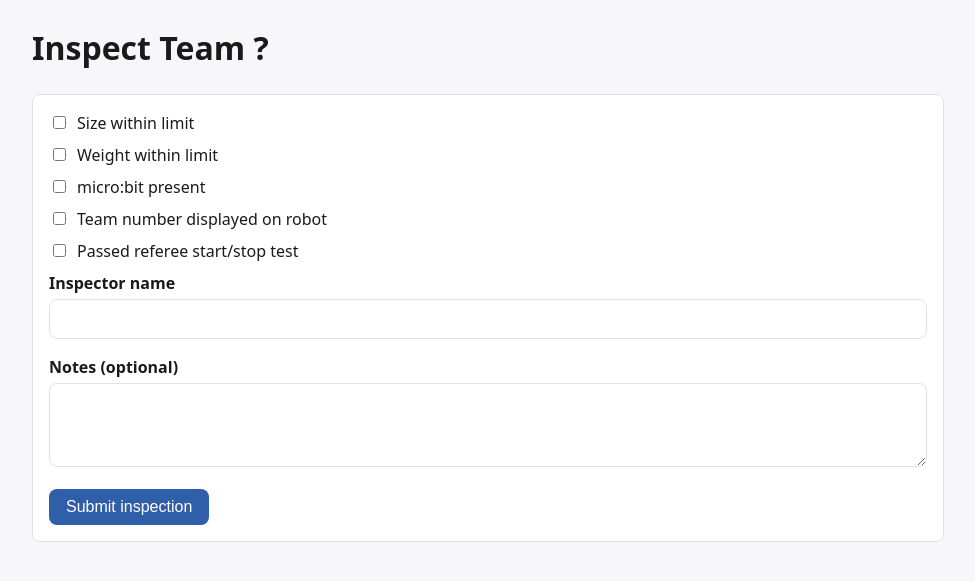
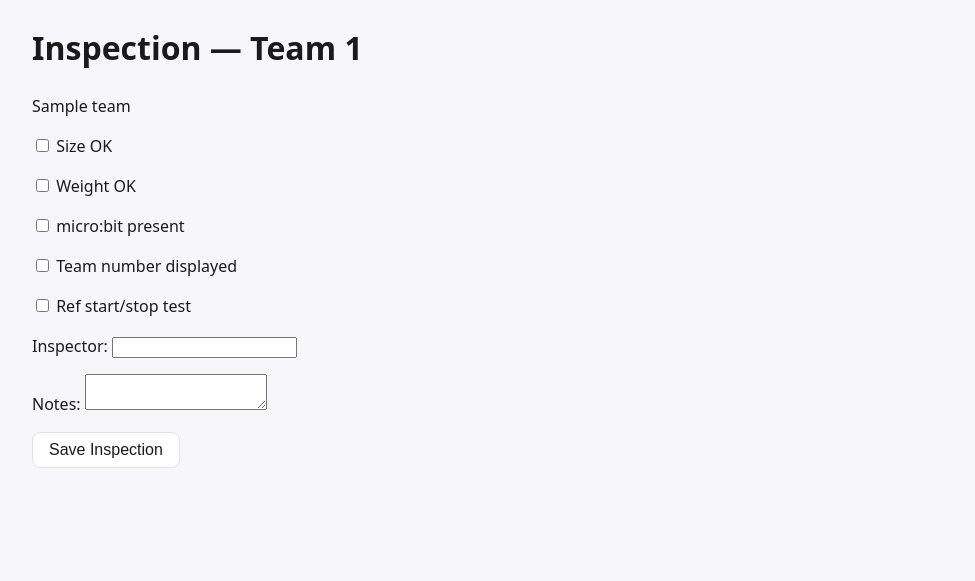
Before and after one commit to Krishlin/RoboticsCompWebsite, a Flask app: page /checkin/inspect/1 in a window 1280 px wide. Shown: the part 51-632 px from the top of the page, without its empty margins (152-1127 px from the left). Run offline with Flask 3, Linux system fonts and the light colour scheme; tables that the repository leaves empty hold one stand-in row (values such as "Sample post").

Commit message:
Add inspection and reinspection workflow

```diff
--- a/app/checkin/routes.py
+++ b/app/checkin/routes.py
@@ -2,13 +2,12 @@
 # Check-in list (one tap per team), and the inspection checklist
 # (pass/fail, timestamped, re-inspection allowed with both attempts kept).
 
-from flask import render_template
 
-from app.fake_data import TEAMS, INSPECTIONS, get_team
+from flask import render_template, redirect, url_for, request
 from app.checkin import checkin_bp
 from app.db import db
-from app.models import Team
-from flask import render_template, redirect, url_for
+from app.models import Team, Inspection
+
 
 @checkin_bp.route("/")
 def checkin_list():
@@ -36,14 +35,67 @@ def check_in_team(team_id):
 
 @checkin_bp.route("/inspect/<int:team_number>", methods=["GET", "POST"])
 def inspection_form(team_number):
-    # TODO(Shivani): on POST, save a new Inspection row. For now this just
-    # shows the form.
-    team = get_team(team_number)
-    return render_template("checkin/inspection_form.html", team=team)
+    team = Team.query.filter_by(team_number=team_number).first_or_404()
+
+    if request.method == "POST":
+        size_ok = "size_ok" in request.form
+        weight_ok = "weight_ok" in request.form
+        microbit_present = "microbit_present" in request.form
+        team_number_displayed = "team_number_displayed" in request.form
+        ref_start_stop_test = "ref_start_stop_test" in request.form
+
+        passed = (
+            size_ok
+            and weight_ok
+            and microbit_present
+            and team_number_displayed
+            and ref_start_stop_test
+        )
+
+        inspection = Inspection(
+            team_id=team.id,
+            passed=passed,
+            size_ok=size_ok,
+            weight_ok=weight_ok,
+            microbit_present=microbit_present,
+            team_number_displayed=team_number_displayed,
+            ref_start_stop_test=ref_start_stop_test,
+            notes=request.form.get("notes", ""),
+            inspector_name=request.form.get("inspector_name", ""),
+        )
+
+        db.session.add(inspection)
+        db.session.commit()
+
+        return redirect(
+            url_for(
+                "checkin.inspection_history",
+                team_number=team.team_number
+            )
+        )
+
+    return render_template(
+        "checkin/inspection_form.html",
+        team=team
+    )
 
 
 @checkin_bp.route("/history/<int:team_number>")
 def inspection_history(team_number):
-    team = get_team(team_number)
-    history = [i for i in INSPECTIONS if i["team_number"] == team_number]
-    return render_template("checkin/inspection_history.html", team=team, history=history)
+    team = Team.query.filter_by(team_number=team_number).first_or_404()
+
+    history = (
+        Inspection.query
+        .filter_by(team_id=team.id)
+        .order_by(Inspection.inspected_at.desc())
+        .all()
+    )
+
+    current = history[0] if history else None
+
+    return render_template(
+        "checkin/inspection_history.html",
+        team=team,
+        history=history,
+        current=current,
+    )
--- a/app/checkin/templates/checkin/inspection_form.html
+++ b/app/checkin/templates/checkin/inspection_form.html
@@ -1,44 +1,69 @@
 {# owner: Shivani — pass/fail inspection checklist for one team #}
 {% extends "base.html" %}
-{% block title %}Inspect Team{% endblock %}
+{% block title %}Inspection{% endblock %}
 {% block content %}
-    <h1 class="page-title">Inspect Team {{ team.team_number if team else "?" }}</h1>
-    {% if team %}
-        <p class="page-subtitle">{{ team.name }} — {{ team.division }}</p>
-    {% endif %}
 
-    <form class="card" method="POST">
-        <div class="checkbox-row">
-            <input type="checkbox" id="size_ok" name="size_ok">
-            <label for="size_ok">Size within limit</label>
-        </div>
-        <div class="checkbox-row">
-            <input type="checkbox" id="weight_ok" name="weight_ok">
-            <label for="weight_ok">Weight within limit</label>
-        </div>
-        <div class="checkbox-row">
-            <input type="checkbox" id="microbit_present" name="microbit_present">
-            <label for="microbit_present">micro:bit present</label>
-        </div>
-        <div class="checkbox-row">
-            <input type="checkbox" id="team_number_displayed" name="team_number_displayed">
-            <label for="team_number_displayed">Team number displayed on robot</label>
-        </div>
-        <div class="checkbox-row">
-            <input type="checkbox" id="ref_start_stop_test" name="ref_start_stop_test">
-            <label for="ref_start_stop_test">Passed referee start/stop test</label>
-        </div>
+<h1 class="page-title">
+    Inspection — Team {{ team.team_number }}
+</h1>
 
-        <div class="form-group">
-            <label for="inspector_name">Inspector name</label>
-            <input type="text" id="inspector_name" name="inspector_name">
-        </div>
+<p>{{ team.name }}</p>
 
-        <div class="form-group">
-            <label for="notes">Notes (optional)</label>
-            <textarea id="notes" name="notes" rows="3"></textarea>
-        </div>
+<form method="POST">
 
-        <button type="submit" class="btn">Submit inspection</button>
-    </form>
+    <p>
+        <label>
+            <input type="checkbox" name="size_ok">
+            Size OK
+        </label>
+    </p>
+
+    <p>
+        <label>
+            <input type="checkbox" name="weight_ok">
+            Weight OK
+        </label>
+    </p>
+
+    <p>
+        <label>
+            <input type="checkbox" name="microbit_present">
+            micro:bit present
+        </label>
+    </p>
+
+    <p>
+        <label>
+            <input type="checkbox" name="team_number_displayed">
+            Team number displayed
+        </label>
+    </p>
+
+    <p>
+        <label>
+            <input type="checkbox" name="ref_start_stop_test">
+            Ref start/stop test
+        </label>
+    </p>
+
+    <p>
+        <label>
+            Inspector:
+            <input type="text" name="inspector_name">
+        </label>
+    </p>
+
+    <p>
+        <label>
+            Notes:
+            <textarea name="notes"></textarea>
+        </label>
+    </p>
+
+    <button type="submit" class="btn btn-secondary">
+        Save Inspection
+    </button>
+
+</form>
+
 {% endblock %}
```
Also changed, not shown: app/checkin/templates/checkin/inspection_history.html (+83 -25 lines).
